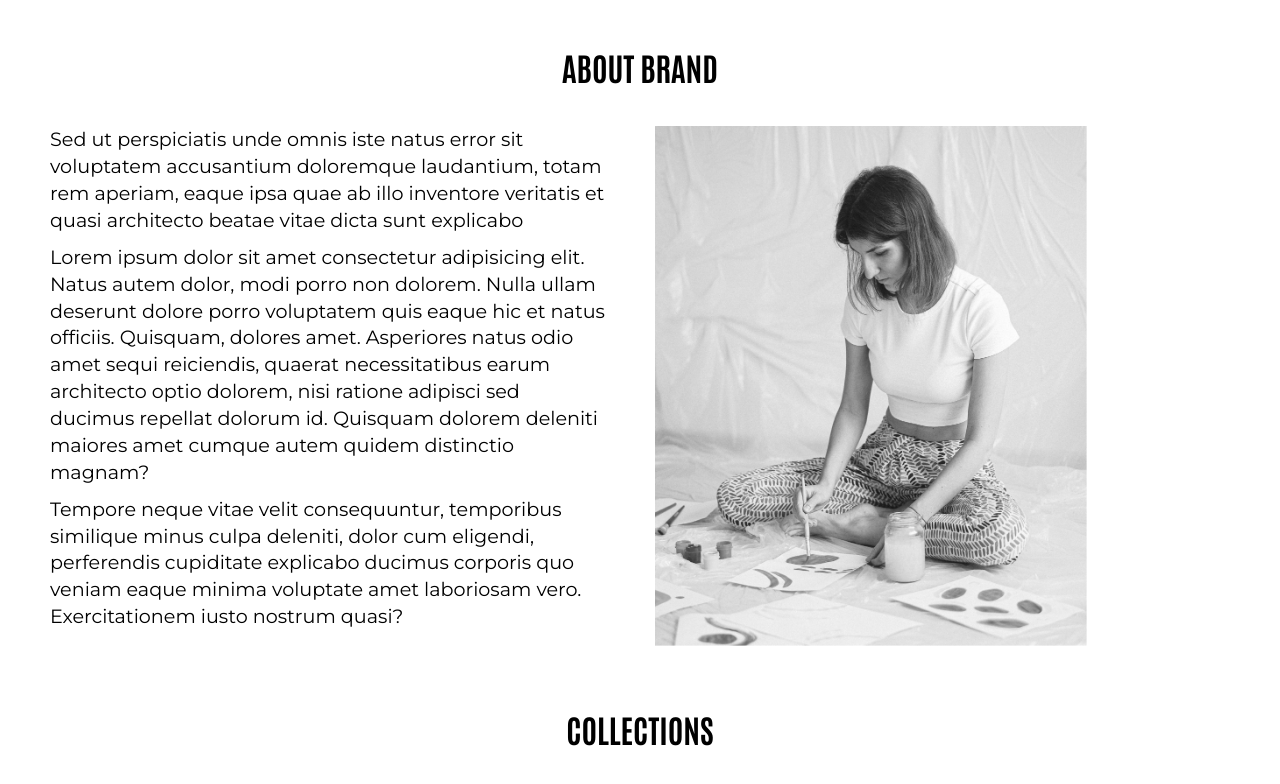
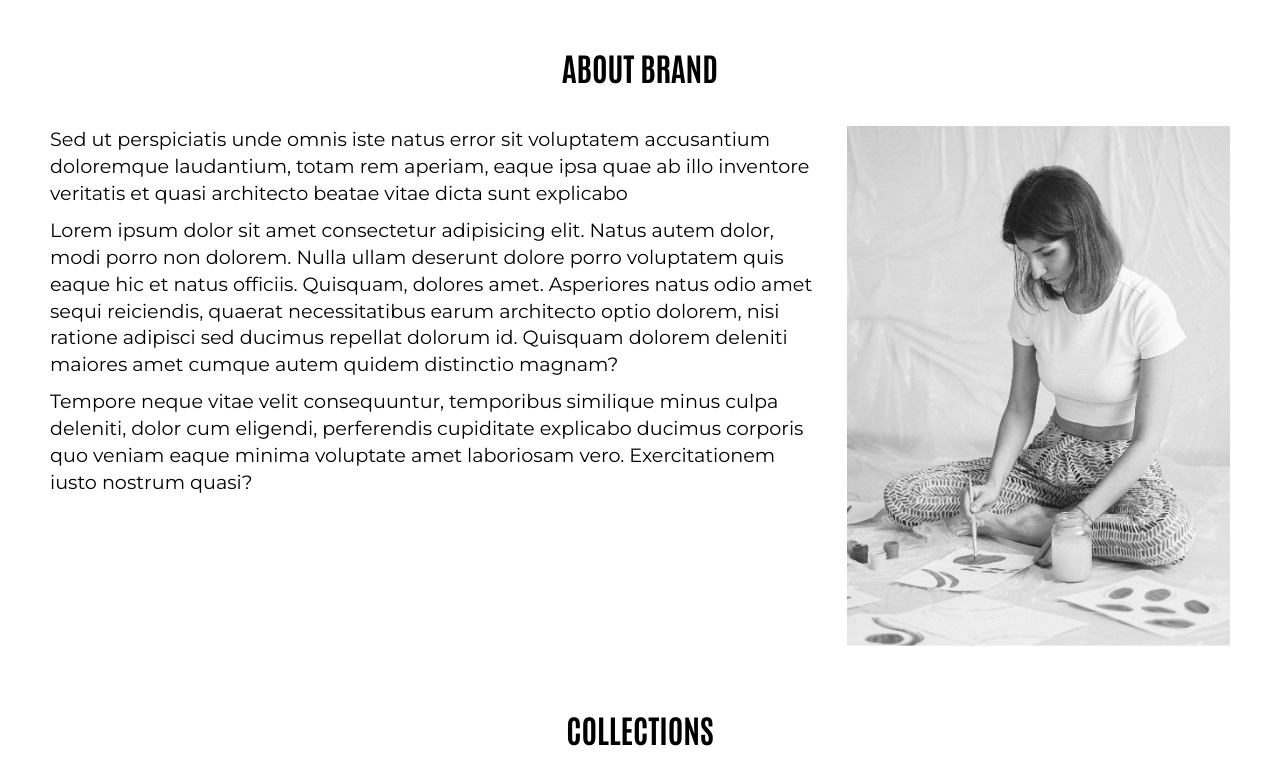
Before and after one commit to windsorm/concrete.no2.0, a plain HTML site: page index.html in a window 1280 px wide. Shown: the part 680-1464 px from the top of the page. Drawn offline with nearby package versions, Linux system fonts and the light colour scheme.

Commit message:
About Brand Fix alignment
About brand section now looks more like the mockup.

```diff
--- a/index.html
+++ b/index.html
@@ -43,7 +43,7 @@
     <section class="about-brand">
         <h2>ABOUT BRAND</h2>
         <div class="intro-container">
-            <div class="intro-text-container about-brand-txt">
+            <div class="about-brand-txt">
                 <p>Sed ut perspiciatis unde omnis iste natus error sit voluptatem accusantium doloremque laudantium,
                     totam rem aperiam, eaque ipsa quae ab illo inventore
                     veritatis et quasi architecto beatae vitae dicta sunt explicabo</p>
--- a/main.css
+++ b/main.css
@@ -10,7 +10,6 @@
 }
 
 *
-
 /*Formatting reset*/
     {
     margin: 0;
@@ -27,6 +26,7 @@ body {
 
 /* ========================================================================== */
 /* MENU */
+/* Burger menu for small screens - done with the checkbox trick, no external javascript used */
 /* ========================================================================== */
 
 html {
@@ -102,7 +102,6 @@ h3 {
 p {
     font-size: 1.2em;
     line-height: 140%;
-    padding-right: 20px;
     padding-bottom: 10px;
 }
 
@@ -117,9 +116,12 @@ p {
     width: 45%;
 }
 
+.intro-text-container p {
+    padding-right: 20px;
+}
+
 .intro-image {
     padding-left: 30px;
-    display: block;
 
 }
 
@@ -131,11 +133,11 @@ p {
 
 
 .about-brand-txt {
-    width: 50%;
+    flex: 2;
 }
 
 .about-brand-img {
-    width: 50%;
+    flex: 1;
 }
 
 .process-container {
@@ -264,4 +266,8 @@ footer {
     .contact-details {
         flex-direction: column;
     }
+
+    img {
+        max-width: 100%;
+    }
 }
```
